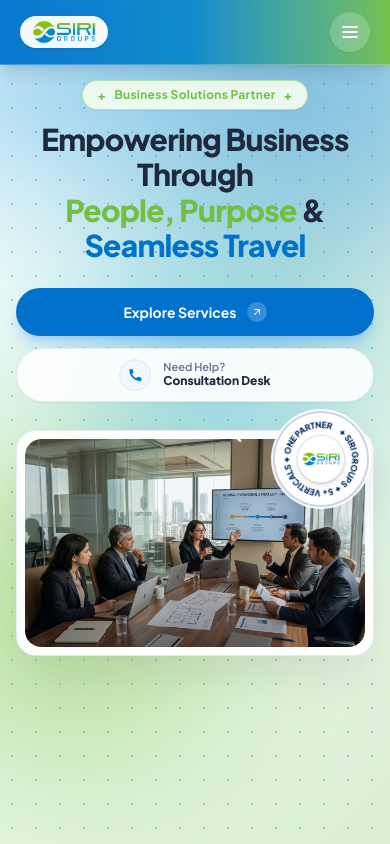
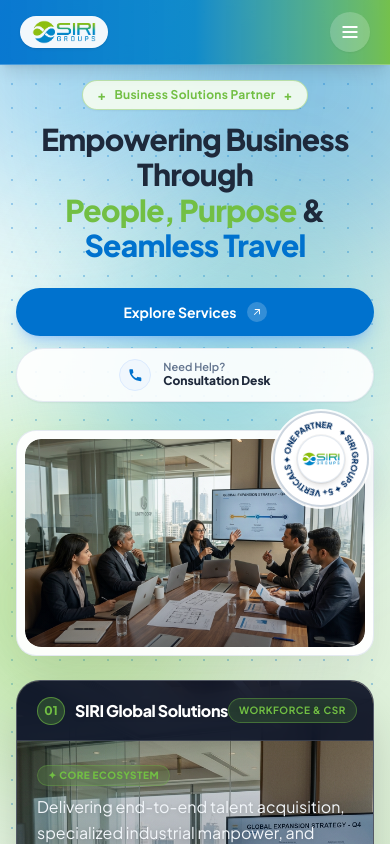
Before and after one commit to rashmi-ranjan-sahoo-dev/sgs, a React (Vite) app: page / in a window 390 px wide. Shown: the top 844 px of the page. Built offline with nearby package versions, Linux system fonts and the light colour scheme.

Commit message:
style(hero): reduce lower padding and min-height on mobile screen

```diff
--- a/src/components/sections/Hero.jsx
+++ b/src/components/sections/Hero.jsx
@@ -210,7 +210,7 @@
     <section
       id="hero"
       ref={heroRef}
-      className="relative min-h-screen flex flex-col items-center justify-start pt-20 pb-8 sm:pt-24 sm:pb-10 lg:pt-28 lg:pb-12 overflow-x-clip select-none transition-colors duration-500 bg-transparent"
+      className="relative min-h-0 lg:min-h-screen flex flex-col items-center justify-start pt-20 pb-2 sm:pt-24 sm:pb-6 lg:pt-28 lg:pb-12 overflow-x-clip select-none transition-colors duration-500 bg-transparent"
     >
       {/* Styles: Fitted Image Mask Cutout */}
       <style>{`
@@ -461,8 +461,6 @@
             </div>
           </div>
         </div>
-
-
       </div>
     </section>
   );
```
